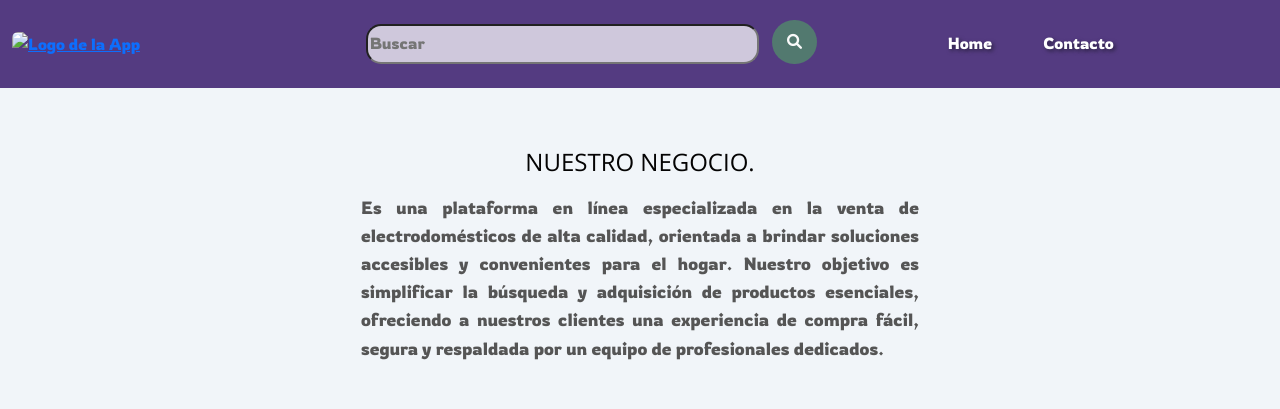
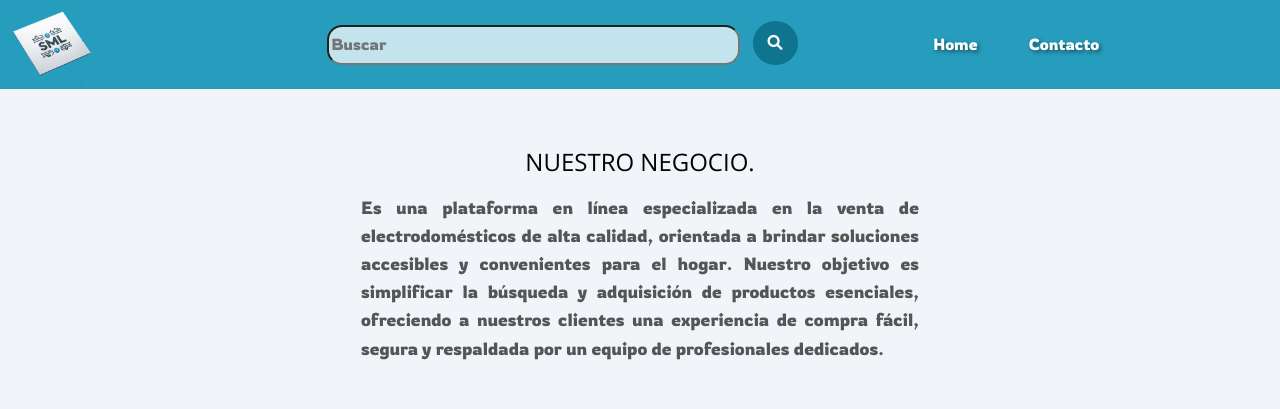
Before and after one commit to Abrill95/Hexacoders, a Django app: page /acercade/ in a window 1280 px wide. Shown: the top 409 px of the page. Run offline with Django 5.2, Linux system fonts and the light colour scheme; some web fonts are replaced.

Commit message:
Nuevo logo y paleta de colores

```diff
--- a/teamHEXACODERS/core/static/core/css/estilos.css
+++ b/teamHEXACODERS/core/static/core/css/estilos.css
@@ -11,7 +11,7 @@
 
 /** --------BARRA DE NAVEGACIÓN--------- **/
 header {
-  background-color: #4c1d95;
+  background-color: #0284c7;
   position: fixed;
   color: #fff;
   padding: 10px 0;
@@ -23,17 +23,11 @@
   transition: background-color 0.3s ease; /* Efecto al hacer scroll */
 }
 header:hover {
-  background-color: #2e1065ce;
+  background-color: #0890b2de;
 }
 
 head.scrolled {
   background-color: rgba(0, 0, 0, 0.8) !important;
-}
-
-header img {
-  width: 50px;
-  height: auto;
-  vertical-align: middle;
 }
 
 .navbar-nav {
@@ -62,8 +56,13 @@
   transition: background-color 0.3s;
 }
 .navbar-nav .nav-link:hover {
-  background-color: #2e1065fa;
+  background-color: #0369a1;
   border-radius: 20px;
+}
+
+.logo-img {
+  width: 80px;
+  margin: -12px 0 -15px 0 !important;
 }
 
 .input {
@@ -77,7 +76,7 @@
   padding: 10px 15px 10px 15px;
   font-size: 15px;
   border: none;
-  background-color: #52796f;
+  background-color: #0e7490;
   color: rgb(249, 250, 250);
   border-radius: 100px;
   cursor: pointer;
@@ -161,7 +160,7 @@
 /**--------FOOTER ----------**/
 
 footer {
-  background-color: #6d28d9;
+  background-color: #0284c7;
   color: #fff;
   text-align: center;
   padding-top: 2%;
--- a/teamHEXACODERS/core/static/core/css/estilosAcercade.css
+++ b/teamHEXACODERS/core/static/core/css/estilosAcercade.css
@@ -108,9 +108,9 @@
 }
 
 .card-sup:hover .item-card-sup {
-  background-color: #6d28d9;
+  background-color: #0ea5e9;
   transform: translateZ(100px) rotateX(75deg);
-  box-shadow: 10px 10px 10px #33b9b3, -10px -10px 10px #8912ad;
+  box-shadow: 10px 10px 10px #33b9b3, -10px -10px 10px #075985;
 }
 
 .card-sup:hover .img-te {
@@ -141,7 +141,7 @@
   width: 128px;
   border-radius: 50%;
   z-index: 1;
-  background-color: #6d28d9;
+  background-color: #0ea5e9;
   transition: all 1s ease;
 }
 
--- a/teamHEXACODERS/core/templates/core/acercade.html
+++ b/teamHEXACODERS/core/templates/core/acercade.html
@@ -39,11 +39,10 @@
           <!--Logo de la App-->
           <a href="{% url 'home' %}">
             <img
-              src=""
+              src="{% static 'core/img/logo.png' %}"
               alt="Logo de la App"
-              class="rounded"
-              width="130"
-              height="60"
+              class="logo-img"
+
             />
           </a>
 
```
Also changed, not shown: teamHEXACODERS/core/templates/core/index.html (+4 -5 lines), teamHEXACODERS/core/static/core/img/logo.png (added).
